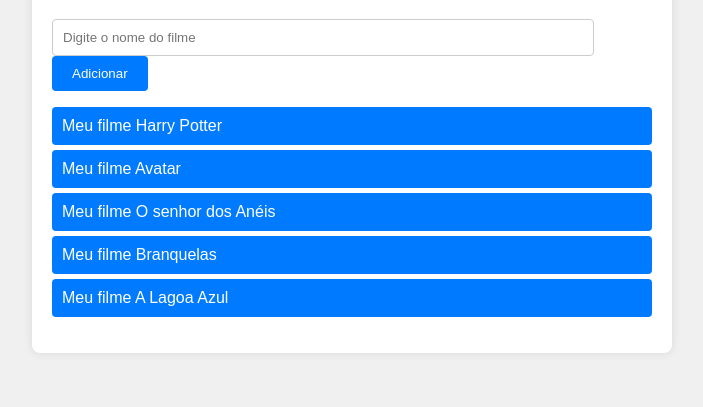
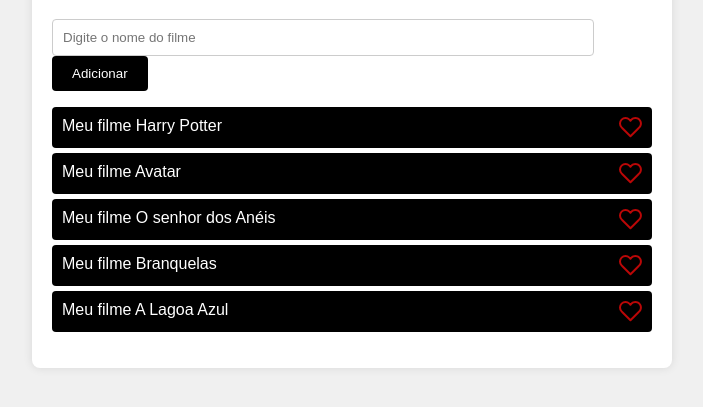
Before and after one commit to EnzzoMont/Atividades-JS, a website: page Projeto Filmes LocalStorage/index.html in a window 1280 px wide. Shown: the part 101-508 px from the top of the page, without its empty margins (288-991 px from the left). Drawn offline with Linux system fonts and the light colour scheme.

Commit message:
Adicionar botão de favorito
Botão de favorito adicionado e salvado uma única informação no LocalStorage

CSS separado do HTML para melhor organização

```diff
--- a/Projeto Filmes LocalStorage/index.html
+++ b/Projeto Filmes LocalStorage/index.html
@@ -4,53 +4,7 @@
 <meta charset="UTF-8">
 <meta name="viewport" content="width=device-width, initial-scale=1.0">
 <title>Filmes Favoritos</title>
-<style>
-    body {
-        font-family: Arial, sans-serif;
-        background-color: #f0f0f0;
-    }
-    .container {
-        max-width: 600px;
-        margin: 20px auto;
-        padding: 20px;
-        background-color: #fff;
-        border-radius: 8px;
-        box-shadow: 0 0 10px rgba(0,0,0,0.1);
-    }
-    h1 {
-        text-align: center;
-    }
-    input[type="text"] {
-        width: calc(100% - 80px);
-        padding: 10px;
-        margin-right: 10px;
-        border: 1px solid #ccc;
-        border-radius: 4px;
-        outline: none;
-    }
-    button {
-        padding: 10px 20px;
-        background-color: #007bff;
-        color: #fff;
-        border: none;
-        border-radius: 4px;
-        cursor: pointer;
-    }
-    button:hover {
-        background-color: #0056b3;
-    }
-    ul {
-        list-style-type: none;
-        padding: 0;
-    }
-    li {
-        background-color: #007bff;
-        color: #fff;
-        padding: 10px;
-        margin-top: 5px;
-        border-radius: 4px;
-    }
-</style>
+<link rel="stylesheet" type="text/css" href="style.css">
 </head>
 <body>
 <div class="container">
--- a/Projeto Filmes LocalStorage/script.js
+++ b/Projeto Filmes LocalStorage/script.js
@@ -61,6 +61,18 @@
         listaFilmes.append(itemLista)
         //adiciona o filme que o usuário digitou à lista
         itemLista.innerHTML = `Meu filme ${filme.nome}`
+        //cria uma nova imagem
+        const favorito = document.createElement('img')
+        //adiciona imagem ao item img
+        favorito.src = 'img/heart.svg'
+        //muda o cursor da imagem para mãozinha de clique
+        favorito.style.cursor = 'pointer'
+        //adiciona evento de clique à imagem
+        favorito.addEventListener('click',(e)=>{
+            localStorage.setItem('nome',filme.nome)
+        })
+        //adiciona a imagem ao item da lista
+        itemLista.append(favorito)
     })
 }
 
--- /dev/null
+++ b/Projeto Filmes LocalStorage/style.css
@@ -0,0 +1,47 @@
+body {
+    font-family: Arial, sans-serif;
+    background-color: #f0f0f0;
+}
+.container {
+    max-width: 600px;
+    margin: 20px auto;
+    padding: 20px;
+    background-color: #fff;
+    border-radius: 8px;
+    box-shadow: 0 0 10px rgba(0,0,0,0.1);
+}
+h1 {
+    text-align: center;
+}
+input[type="text"] {
+    width: calc(100% - 80px);
+    padding: 10px;
+    margin-right: 10px;
+    border: 1px solid #ccc;
+    border-radius: 4px;
+    outline: none;
+}
+button {
+    padding: 10px 20px;
+    background-color: #000;
+    color: #fff;
+    border: none;
+    border-radius: 4px;
+    cursor: pointer;
+}
+button:hover {
+    background-color: #0056b3;
+}
+ul {
+    list-style-type: none;
+    padding: 0;
+}
+li {
+    background-color: #000;
+    color: #fff;
+    padding: 10px;
+    margin-top: 5px;
+    border-radius: 4px;
+    display: flex;
+    justify-content: space-between;
+}
```
Also changed, not shown: Projeto Filmes LocalStorage/img/heart-fill.svg (added), Projeto Filmes LocalStorage/img/heart.svg (added).
